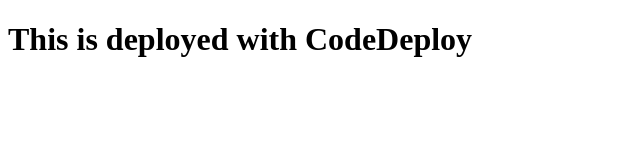
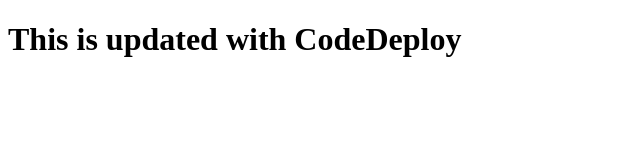
Before and after one commit to M-Amman-C/my-codedeploy-demo, a plain HTML site: page index.html in a window 1280 px wide. Shown: the whole page, without its empty margins (0-640 px from the left). Drawn offline with Linux system fonts and the light colour scheme.

Commit message:
Update index.html

```diff
--- a/index.html
+++ b/index.html
@@ -4,6 +4,6 @@
   <title>CodeDeploy Demo</title>
 </head>
 <body>
-  <h1>This is deployed with CodeDeploy</h1>
+  <h1>This is updated with CodeDeploy</h1>
 </body>
 </html>
```
